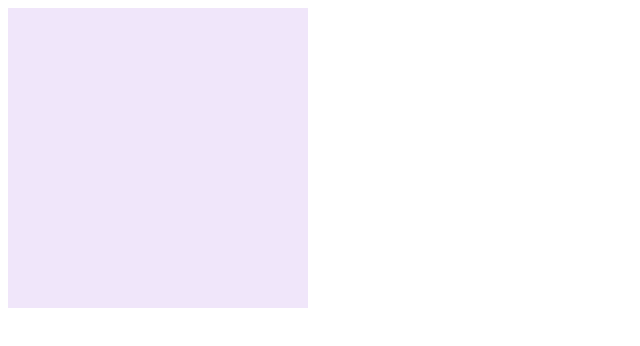
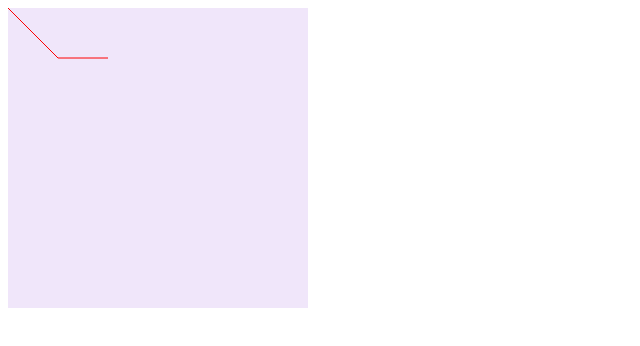
Before and after one commit to OlehKozubJS/various-react-projects-test, a React (Create React App) app: page / in a window 1280 px wide. Shown: the top 346 px of the page, without its empty margins (0-640 px from the left). Built offline with nearby package versions, Linux system fonts and the light colour scheme.

Commit message:
Update SVGFieldComponent.jsx

```diff
--- a/src/SVGComponents/SVGFieldComponent.jsx
+++ b/src/SVGComponents/SVGFieldComponent.jsx
@@ -1,4 +1,4 @@
-const SVGFieldComponent = ({ width, height, backgroundColor }) => {
+const SVGFieldComponent = ({ children, width, height, backgroundColor }) => {
   return (
     <svg
       style={{
@@ -6,7 +6,9 @@ const SVGFieldComponent = ({ width, height, backgroundColor }) => {
         height,
         backgroundColor,
       }}
-    ></svg>
+    >
+      {children}
+    </svg>
   );
 };
 
```
